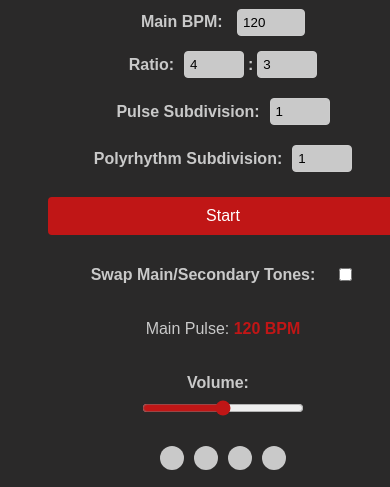
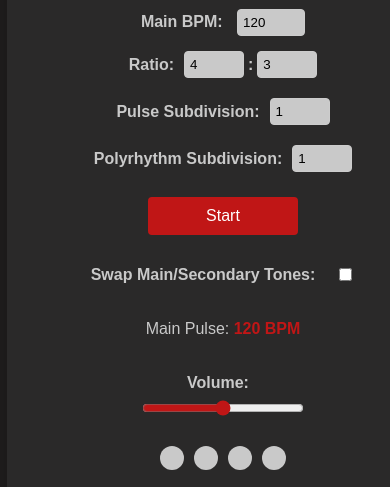
Before and after one commit to loganhuber/poly-metro, a website built with Vite: page index.html in a window 390 px wide. Shown: the part 286-773 px from the top of the page. Built offline with nearby package versions, Linux system fonts and the light colour scheme.

Commit message:
responsive instructions tab

```diff
--- a/main.css
+++ b/main.css
@@ -211,6 +211,8 @@ input[type="range"] {
     cursor: pointer;
     font-size: 16px;
     margin-top: 10px;
+    align-self: center;
+    width: clamp(150px, 40%, 400px);
 }
 
 .button:hover {
@@ -311,10 +313,14 @@ input[type="range"] {
     }
 
     .metronome-container {
-        width: 90%;
+        width: 85vw;
     }
 
     .export-container {
         width: 90%;
     }
+
+    .info-container {
+        width: 90%;
+    }
 }
```
